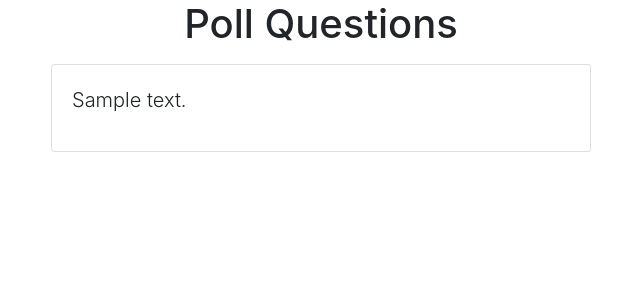
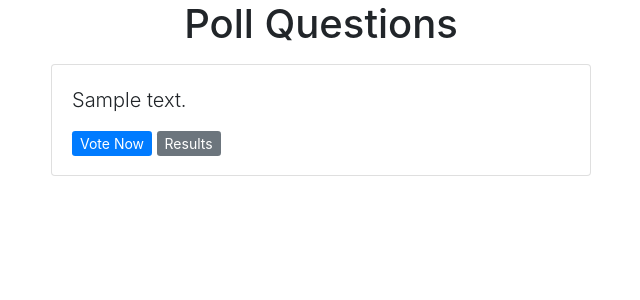
Before and after one commit to mateja176/pollster_project, a Django app: page /polls/ in a window 1280 px wide. Shown: the top 300 px of the page, without its empty margins (319-959 px from the left). Run offline with Django 3.2, Linux system fonts and the light colour scheme; tables that the repository leaves empty hold one stand-in row (values such as "Sample post"); some libraries are stand-ins or nearby versions.

Commit message:
feat(views): adds detail and results

```diff
--- a/pollster/polls/urls.py
+++ b/pollster/polls/urls.py
@@ -4,5 +4,7 @@ from . import views
 
 app_name = 'polls'
 urlpatterns = [
-    path('', views.index, name='index')
+    path('', views.index, name='index'),
+    path('<int:question_id>', views.detail, name='detail'),
+    path('<int:question_id>/results', views.results, name='results'),
 ]
--- a/pollster/polls/views.py
+++ b/pollster/polls/views.py
@@ -1,4 +1,5 @@
-from django.shortcuts import render
+from django.http import Http404
+from django.shortcuts import get_object_or_404, render
 
 from .models import Choice, Question
 
@@ -7,3 +8,20 @@ def index(request):
     latest_questions = Question.objects.order_by('-pub_date')
     context = {'latest_questions': latest_questions}
     return render(request, 'polls/index.html', context)
+
+# Show specific question and choices
+
+
+def detail(request, question_id):
+    try:
+        question = Question.objects.get(pk=question_id)
+    except Question.DoesNotExist:
+        raise Http404("Question does not exist")
+
+    return render(request, 'polls/results.html', {question})
+
+
+def results(request, question_id):
+    question = get_object_or_404(Question, pk=question_id)
+
+    return render(request, 'polls/results.html', {question})
--- a/pollster/templates/polls/index.html
+++ b/pollster/templates/polls/index.html
@@ -4,6 +4,12 @@
 <div class="card mb-3">
   <div class="card-body">
     <p class="lead">{{ question.question_text }}</p>
+    <a href="{% url 'polls:detail' question.id %}" class="btn-primary btn-sm"
+      >Vote Now</a
+    >
+    <a href="{% url 'polls:results' question.id %}" class="btn-secondary btn-sm"
+      >Results</a
+    >
   </div>
 </div>
 {% endfor %} {% else %}
```
